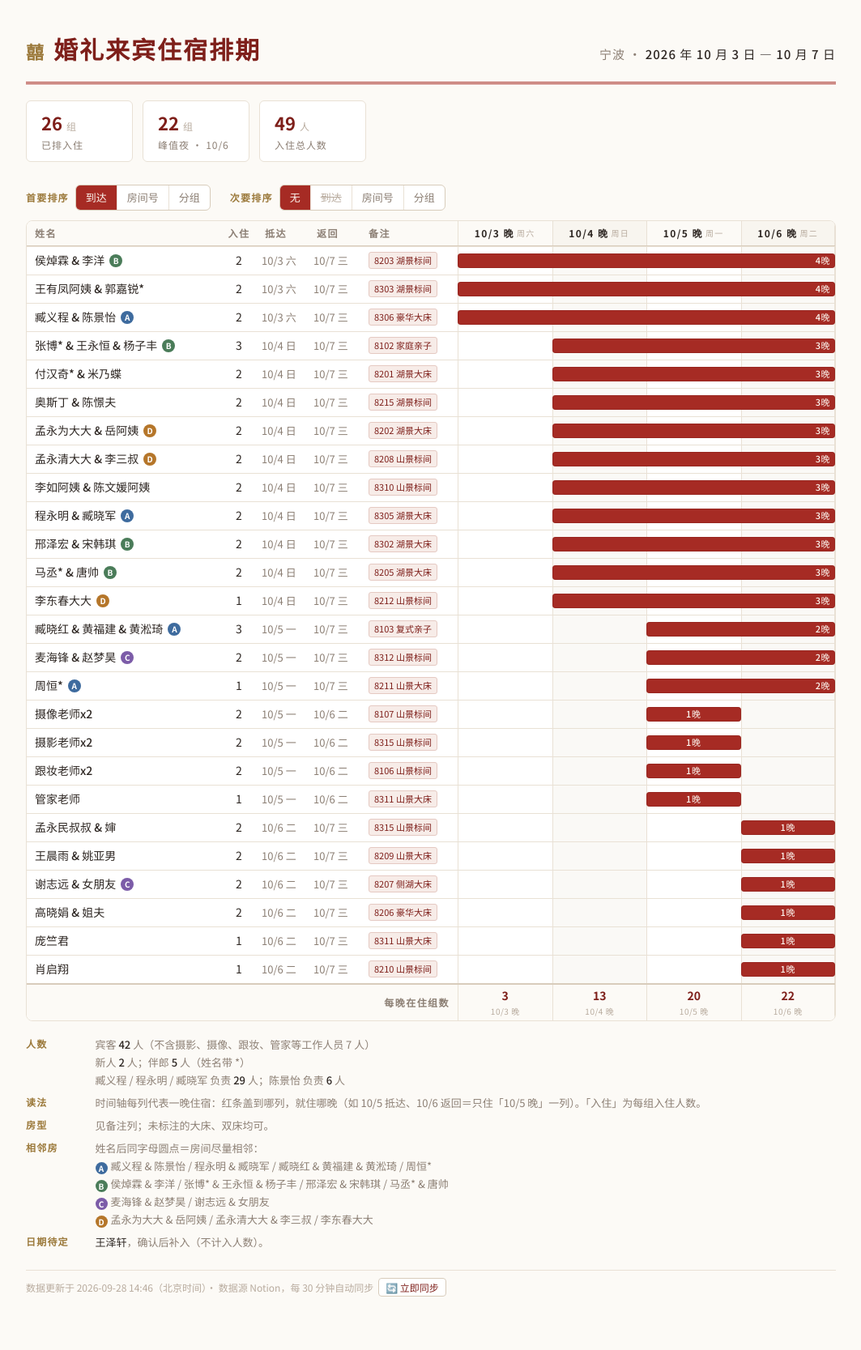
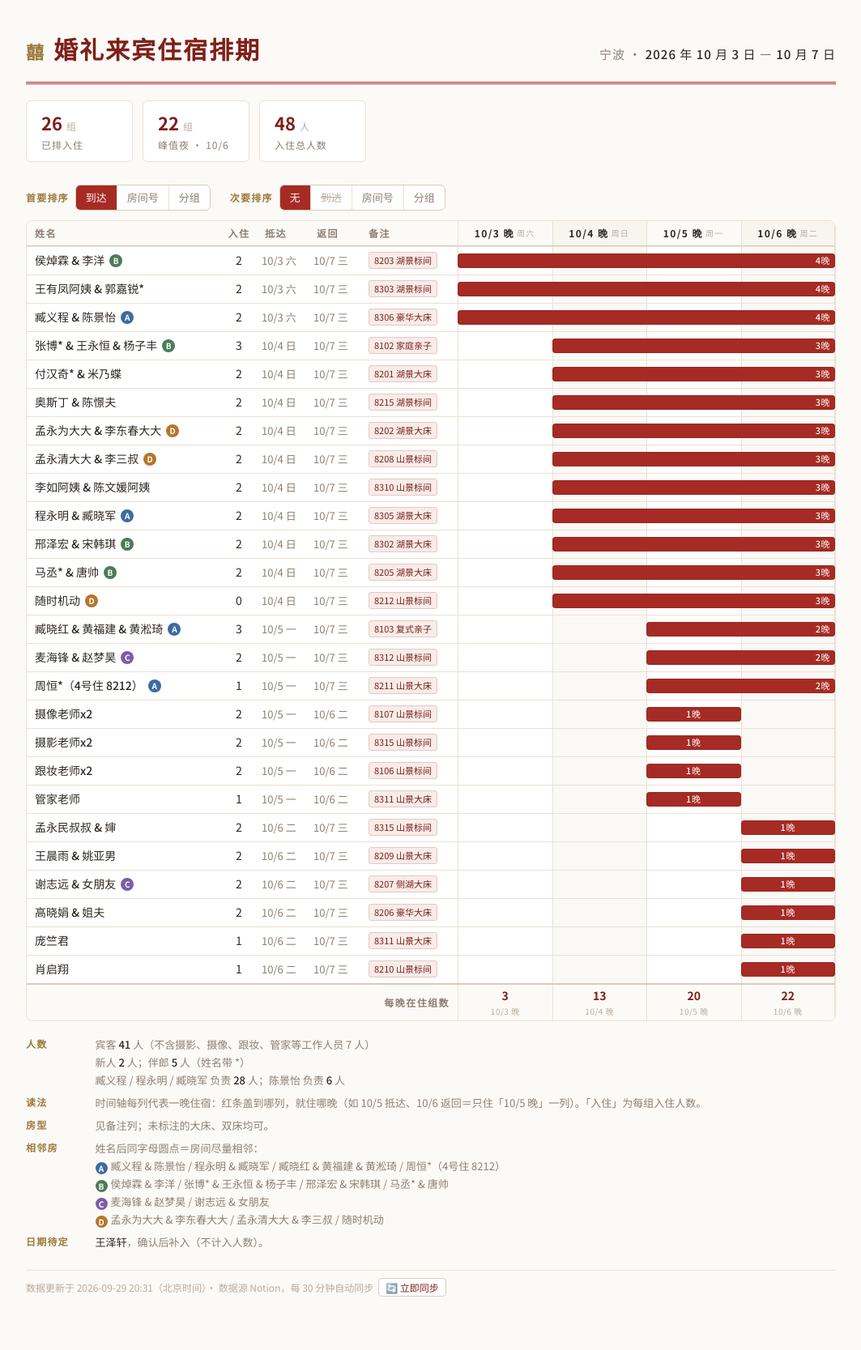
Before and after one commit to Lomolanisgo/lomolanisgo.github.io, a Jekyll site: the page wedding/index.html, which Jekyll copies as it is, in a window 1280 px wide. Shown: the whole page at 81% size, without its empty margins (108-1171 px from the left). Built offline with Jekyll 4.4.1, drawn with Linux system fonts in a browser that asks for light colours.

Commit message:
Sync wedding page from Notion

```diff
--- a/wedding/index.html
+++ b/wedding/index.html
@@ -225,7 +225,7 @@
   <div class="stats">
     <div class="stat"><b>26 <small>组</small></b><span>已排入住</span></div>
     <div class="stat"><b>22 <small>组</small></b><span>峰值夜 · 10/6</span></div>
-    <div class="stat"><b>49 <small>人</small></b><span>入住总人数</span></div>
+    <div class="stat"><b>48 <small>人</small></b><span>入住总人数</span></div>
   </div>
 
   <div class="sorter" id="sorter" hidden>
@@ -254,16 +254,16 @@
     <div class="row body-row" data-arrive="2026-10-04" data-room="8102" data-group="B"><div><span class="name">张博* &amp; 王永恒 &amp; 杨子丰</span><i class="adj b">B</i></div><div class="num">3</div><div class="date"><span class="dl">10/4 日</span><span class="ds">4</span></div><div class="date"><span class="dl">10/7 三</span><span class="ds">7</span></div><div class="note"><span class="tag">8102 家庭亲子</span></div><div class="tl"><div class="tl-grid"><i></i><i></i><i></i><i class="last"></i></div><div class="bar" style="left:25%;width:75%" title="张博* &amp; 王永恒 &amp; 杨子丰 · 3人 · 10/4 入住，10/7 退房，3晚"><em>3晚</em></div></div></div>
     <div class="row body-row" data-arrive="2026-10-04" data-room="8201" data-group=""><div><span class="name">付汉奇* &amp; 米乃蝶</span></div><div class="num">2</div><div class="date"><span class="dl">10/4 日</span><span class="ds">4</span></div><div class="date"><span class="dl">10/7 三</span><span class="ds">7</span></div><div class="note"><span class="tag">8201 湖景大床</span></div><div class="tl"><div class="tl-grid"><i></i><i></i><i></i><i class="last"></i></div><div class="bar" style="left:25%;width:75%" title="付汉奇* &amp; 米乃蝶 · 2人 · 10/4 入住，10/7 退房，3晚"><em>3晚</em></div></div></div>
     <div class="row body-row" data-arrive="2026-10-04" data-room="8215" data-group=""><div><span class="name">奥斯丁 &amp; 陈憬夫</span></div><div class="num">2</div><div class="date"><span class="dl">10/4 日</span><span class="ds">4</span></div><div class="date"><span class="dl">10/7 三</span><span class="ds">7</span></div><div class="note"><span class="tag">8215 湖景标间</span></div><div class="tl"><div class="tl-grid"><i></i><i></i><i></i><i class="last"></i></div><div class="bar" style="left:25%;width:75%" title="奥斯丁 &amp; 陈憬夫 · 2人 · 10/4 入住，10/7 退房，3晚"><em>3晚</em></div></div></div>
-    <div class="row body-row" data-arrive="2026-10-04" data-room="8202" data-group="D"><div><span class="name">孟永为大大 &amp; 岳阿姨</span><i class="adj d">D</i></div><div class="num">2</div><div class="date"><span class="dl">10/4 日</span><span class="ds">4</span></div><div class="date"><span class="dl">10/7 三</span><span class="ds">7</span></div><div class="note"><span class="tag">8202 湖景大床</span></div><div class="tl"><div class="tl-grid"><i></i><i></i><i></i><i class="last"></i></div><div class="bar" style="left:25%;width:75%" title="孟永为大大 &amp; 岳阿姨 · 2人 · 10/4 入住，10/7 退房，3晚"><em>3晚</em></div></div></div>
+    <div class="row body-row" data-arrive="2026-10-04" data-room="8202" data-group="D"><div><span class="name">孟永为大大 &amp; 李东春大大</span><i class="adj d">D</i></div><div class="num">2</div><div class="date"><span class="dl">10/4 日</span><span class="ds">4</span></div><div class="date"><span class="dl">10/7 三</span><span class="ds">7</span></div><div class="note"><span class="tag">8202 湖景大床</span></div><div class="tl"><div class="tl-grid"><i></i><i></i><i></i><i class="last"></i></div><div class="bar" style="left:25%;width:75%" title="孟永为大大 &amp; 李东春大大 · 2人 · 10/4 入住，10/7 退房，3晚"><em>3晚</em></div></div></div>
     <div class="row body-row" data-arrive="2026-10-04" data-room="8208" data-group="D"><div><span class="name">孟永清大大 &amp; 李三叔</span><i class="adj d">D</i></div><div class="num">2</div><div class="date"><span class="dl">10/4 日</span><span class="ds">4</span></div><div class="date"><span class="dl">10/7 三</span><span class="ds">7</span></div><div class="note"><span class="tag">8208 山景标间</span></div><div class="tl"><div class="tl-grid"><i></i><i></i><i></i><i class="last"></i></div><div class="bar" style="left:25%;width:75%" title="孟永清大大 &amp; 李三叔 · 2人 · 10/4 入住，10/7 退房，3晚"><em>3晚</em></div></div></div>
     <div class="row body-row" data-arrive="2026-10-04" data-room="8310" data-group=""><div><span class="name">李如阿姨 &amp; 陈文媛阿姨</span></div><div class="num">2</div><div class="date"><span class="dl">10/4 日</span><span class="ds">4</span></div><div class="date"><span class="dl">10/7 三</span><span class="ds">7</span></div><div class="note"><span class="tag">8310 山景标间</span></div><div class="tl"><div class="tl-grid"><i></i><i></i><i></i><i class="last"></i></div><div class="bar" style="left:25%;width:75%" title="李如阿姨 &amp; 陈文媛阿姨 · 2人 · 10/4 入住，10/7 退房，3晚"><em>3晚</em></div></div></div>
     <div class="row body-row" data-arrive="2026-10-04" data-room="8305" data-group="A"><div><span class="name">程永明 &amp; 臧晓军</span><i class="adj a">A</i></div><div class="num">2</div><div class="date"><span class="dl">10/4 日</span><span class="ds">4</span></div><div class="date"><span class="dl">10/7 三</span><span class="ds">7</span></div><div class="note"><span class="tag">8305 湖景大床</span></div><div class="tl"><div class="tl-grid"><i></i><i></i><i></i><i class="last"></i></div><div class="bar" style="left:25%;width:75%" title="程永明 &amp; 臧晓军 · 2人 · 10/4 入住，10/7 退房，3晚"><em>3晚</em></div></div></div>
     <div class="row body-row" data-arrive="2026-10-04" data-room="8302" data-group="B"><div><span class="name">邢泽宏 &amp; 宋韩琪</span><i class="adj b">B</i></div><div class="num">2</div><div class="date"><span class="dl">10/4 日</span><span class="ds">4</span></div><div class="date"><span class="dl">10/7 三</span><span class="ds">7</span></div><div class="note"><span class="tag">8302 湖景大床</span></div><div class="tl"><div class="tl-grid"><i></i><i></i><i></i><i class="last"></i></div><div class="bar" style="left:25%;width:75%" title="邢泽宏 &amp; 宋韩琪 · 2人 · 10/4 入住，10/7 退房，3晚"><em>3晚</em></div></div></div>
     <div class="row body-row" data-arrive="2026-10-04" data-room="8205" data-group="B"><div><span class="name">马丞* &amp; 唐帅</span><i class="adj b">B</i></div><div class="num">2</div><div class="date"><span class="dl">10/4 日</span><span class="ds">4</span></div><div class="date"><span class="dl">10/7 三</span><span class="ds">7</span></div><div class="note"><span class="tag">8205 湖景大床</span></div><div class="tl"><div class="tl-grid"><i></i><i></i><i></i><i class="last"></i></div><div class="bar" style="left:25%;width:75%" title="马丞* &amp; 唐帅 · 2人 · 10/4 入住，10/7 退房，3晚"><em>3晚</em></div></div></div>
-    <div class="row body-row" data-arrive="2026-10-04" data-room="8212" data-group="D"><div><span class="name">李东春大大</span><i class="adj d">D</i></div><div class="num">1</div><div class="date"><span class="dl">10/4 日</span><span class="ds">4</span></div><div class="date"><span class="dl">10/7 三</span><span class="ds">7</span></div><div class="note"><span class="tag">8212 山景标间</span></div><div class="tl"><div class="tl-grid"><i></i><i></i><i></i><i class="last"></i></div><div class="bar" style="left:25%;width:75%" title="李东春大大 · 1人 · 10/4 入住，10/7 退房，3晚"><em>3晚</em></div></div></div>
+    <div class="row body-row" data-arrive="2026-10-04" data-room="8212" data-group="D"><div><span class="name">随时机动</span><i class="adj d">D</i></div><div class="num">0</div><div class="date"><span class="dl">10/4 日</span><span class="ds">4</span></div><div class="date"><span class="dl">10/7 三</span><span class="ds">7</span></div><div class="note"><span class="tag">8212 山景标间</span></div><div class="tl"><div class="tl-grid"><i></i><i></i><i></i><i class="last"></i></div><div class="bar" style="left:25%;width:75%" title="随时机动 · 0人 · 10/4 入住，10/7 退房，3晚"><em>3晚</em></div></div></div>
     <div class="row body-row" data-arrive="2026-10-05" data-room="8103" data-group="A"><div><span class="name">臧晓红 &amp; 黄福建 &amp; 黄淞琦</span><i class="adj a">A</i></div><div class="num">3</div><div class="date"><span class="dl">10/5 一</span><span class="ds">5</span></div><div class="date"><span class="dl">10/7 三</span><span class="ds">7</span></div><div class="note"><span class="tag">8103 复式亲子</span></div><div class="tl"><div class="tl-grid"><i></i><i></i><i></i><i class="last"></i></div><div class="bar" style="left:50%;width:50%" title="臧晓红 &amp; 黄福建 &amp; 黄淞琦 · 3人 · 10/5 入住，10/7 退房，2晚"><em>2晚</em></div></div></div>
     <div class="row body-row" data-arrive="2026-10-05" data-room="8312" data-group="C"><div><span class="name">麦海锋 &amp; 赵梦昊</span><i class="adj c">C</i></div><div class="num">2</div><div class="date"><span class="dl">10/5 一</span><span class="ds">5</span></div><div class="date"><span class="dl">10/7 三</span><span class="ds">7</span></div><div class="note"><span class="tag">8312 山景标间</span></div><div class="tl"><div class="tl-grid"><i></i><i></i><i></i><i class="last"></i></div><div class="bar" style="left:50%;width:50%" title="麦海锋 &amp; 赵梦昊 · 2人 · 10/5 入住，10/7 退房，2晚"><em>2晚</em></div></div></div>
-    <div class="row body-row" data-arrive="2026-10-05" data-room="8211" data-group="A"><div><span class="name">周恒*</span><i class="adj a">A</i></div><div class="num">1</div><div class="date"><span class="dl">10/5 一</span><span class="ds">5</span></div><div class="date"><span class="dl">10/7 三</span><span class="ds">7</span></div><div class="note"><span class="tag">8211 山景大床</span></div><div class="tl"><div class="tl-grid"><i></i><i></i><i></i><i class="last"></i></div><div class="bar" style="left:50%;width:50%" title="周恒* · 1人 · 10/5 入住，10/7 退房，2晚"><em>2晚</em></div></div></div>
+    <div class="row body-row" data-arrive="2026-10-05" data-room="8211" data-group="A"><div><span class="name">周恒*（4号住 8212）</span><i class="adj a">A</i></div><div class="num">1</div><div class="date"><span class="dl">10/5 一</span><span class="ds">5</span></div><div class="date"><span class="dl">10/7 三</span><span class="ds">7</span></div><div class="note"><span class="tag">8211 山景大床</span></div><div class="tl"><div class="tl-grid"><i></i><i></i><i></i><i class="last"></i></div><div class="bar" style="left:50%;width:50%" title="周恒*（4号住 8212） · 1人 · 10/5 入住，10/7 退房，2晚"><em>2晚</em></div></div></div>
     <div class="row body-row" data-arrive="2026-10-05" data-room="8107" data-group=""><div><span class="name">摄像老师x2</span></div><div class="num">2</div><div class="date"><span class="dl">10/5 一</span><span class="ds">5</span></div><div class="date"><span class="dl">10/6 二</span><span class="ds">6</span></div><div class="note"><span class="tag">8107 山景标间</span></div><div class="tl"><div class="tl-grid"><i></i><i></i><i></i><i class="last"></i></div><div class="bar n1" style="left:50%;width:25%" title="摄像老师x2 · 2人 · 10/5 入住，10/6 退房，1晚"><em>1晚</em></div></div></div>
     <div class="row body-row" data-arrive="2026-10-05" data-room="8315" data-group=""><div><span class="name">摄影老师x2</span></div><div class="num">2</div><div class="date"><span class="dl">10/5 一</span><span class="ds">5</span></div><div class="date"><span class="dl">10/6 二</span><span class="ds">6</span></div><div class="note"><span class="tag">8315 山景标间</span></div><div class="tl"><div class="tl-grid"><i></i><i></i><i></i><i class="last"></i></div><div class="bar n1" style="left:50%;width:25%" title="摄影老师x2 · 2人 · 10/5 入住，10/6 退房，1晚"><em>1晚</em></div></div></div>
     <div class="row body-row" data-arrive="2026-10-05" data-room="8106" data-group=""><div><span class="name">跟妆老师x2</span></div><div class="num">2</div><div class="date"><span class="dl">10/5 一</span><span class="ds">5</span></div><div class="date"><span class="dl">10/6 二</span><span class="ds">6</span></div><div class="note"><span class="tag">8106 山景标间</span></div><div class="tl"><div class="tl-grid"><i></i><i></i><i></i><i class="last"></i></div><div class="bar n1" style="left:50%;width:25%" title="跟妆老师x2 · 2人 · 10/5 入住，10/6 退房，1晚"><em>1晚</em></div></div></div>
@@ -291,9 +291,9 @@
 
   <dl class="legend">
     <dt>人数</dt>
-    <dd>宾客 <b>42</b> 人（不含摄影、摄像、跟妆、管家等工作人员 7 人）<br>
+    <dd>宾客 <b>41</b> 人（不含摄影、摄像、跟妆、管家等工作人员 7 人）<br>
       新人 <b>2</b> 人；伴郎 <b>5</b> 人（姓名带 *）<br>
-      臧义程 / 程永明 / 臧晓军 负责 <b>29</b> 人；陈景怡 负责 <b>6</b> 人</dd>
+      臧义程 / 程永明 / 臧晓军 负责 <b>28</b> 人；陈景怡 负责 <b>6</b> 人</dd>
     <dt>读法</dt>
     <dd>时间轴每列代表一晚住宿：红条盖到哪列，就住哪晚（如 10/5 抵达、10/6 返回＝只住「10/5 晚」一列）。「入住」为每组入住人数。</dd>
     <dt>房型</dt>
@@ -301,16 +301,16 @@
     <dt>相邻房</dt>
     <dd>
       姓名后同字母圆点＝房间尽量相邻：<br>
-      <span class="adj-item"><i class="adj a">A</i>臧义程 &amp; 陈景怡 / 程永明 &amp; 臧晓军 / 臧晓红 &amp; 黄福建 &amp; 黄淞琦 / 周恒*</span><br>
+      <span class="adj-item"><i class="adj a">A</i>臧义程 &amp; 陈景怡 / 程永明 &amp; 臧晓军 / 臧晓红 &amp; 黄福建 &amp; 黄淞琦 / 周恒*（4号住 8212）</span><br>
       <span class="adj-item"><i class="adj b">B</i>侯焯霖 &amp; 李洋 / 张博* &amp; 王永恒 &amp; 杨子丰 / 邢泽宏 &amp; 宋韩琪 / 马丞* &amp; 唐帅</span><br>
       <span class="adj-item"><i class="adj c">C</i>麦海锋 &amp; 赵梦昊 / 谢志远 &amp; 女朋友</span><br>
-      <span class="adj-item"><i class="adj d">D</i>孟永为大大 &amp; 岳阿姨 / 孟永清大大 &amp; 李三叔 / 李东春大大</span>
+      <span class="adj-item"><i class="adj d">D</i>孟永为大大 &amp; 李东春大大 / 孟永清大大 &amp; 李三叔 / 随时机动</span>
     </dd>
     <dt>日期待定</dt>
     <dd><b>王泽轩</b>，确认后补入（不计入人数）。</dd>
   </dl>
 
-  <p class="pagefoot">数据更新于 2026-09-28 14:46（北京时间）· 数据源 Notion，每 30 分钟自动同步<a class="syncbtn" href="https://github.com/Lomolanisgo/lomolanisgo.github.io/actions/workflows/update-wedding.yml" target="_blank" rel="noopener">🔄 立即同步</a></p>
+  <p class="pagefoot">数据更新于 2026-09-29 20:31（北京时间）· 数据源 Notion，每 30 分钟自动同步<a class="syncbtn" href="https://github.com/Lomolanisgo/lomolanisgo.github.io/actions/workflows/update-wedding.yml" target="_blank" rel="noopener">🔄 立即同步</a></p>
 </div>
 <script>
 (function () {
```
